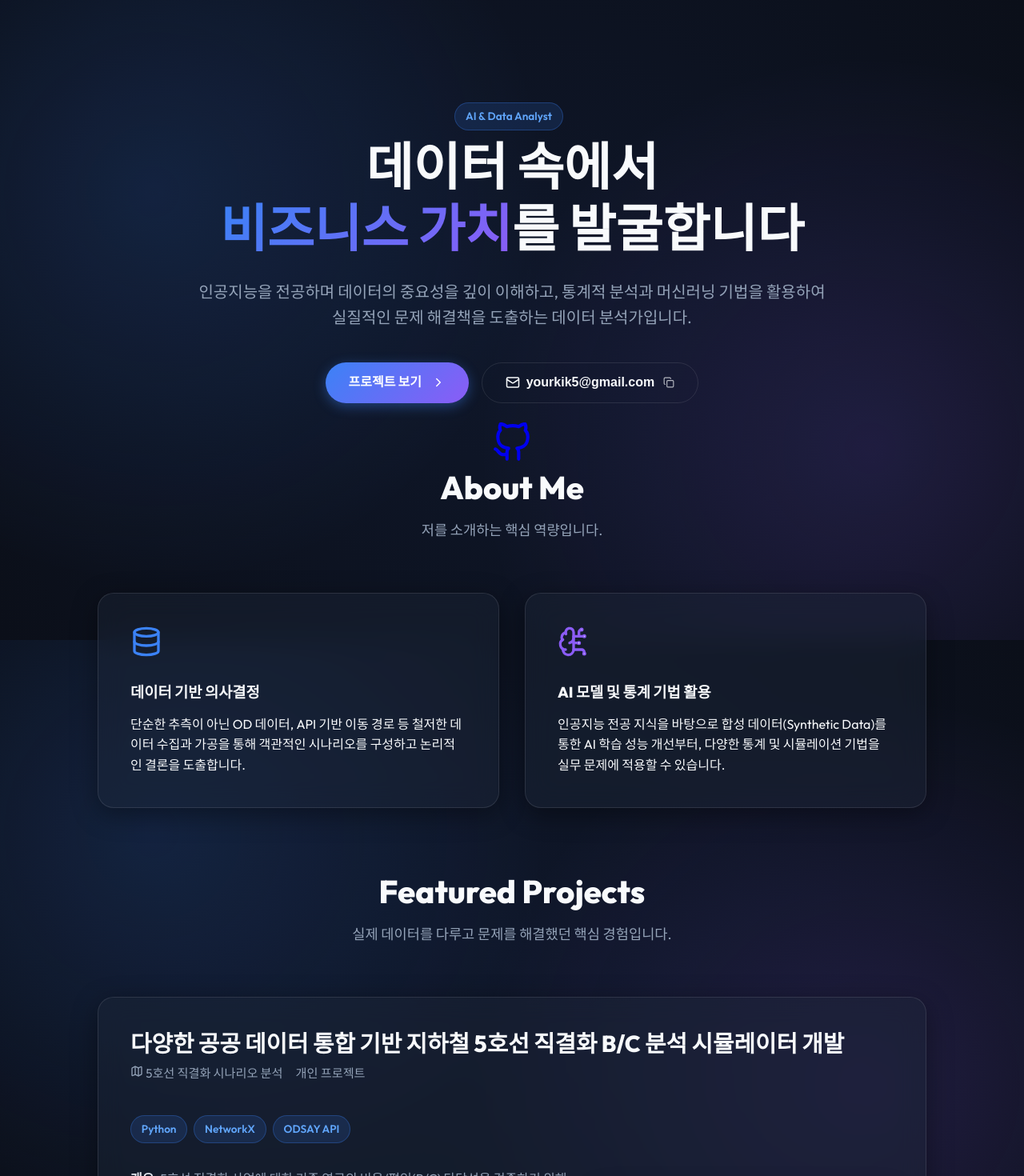
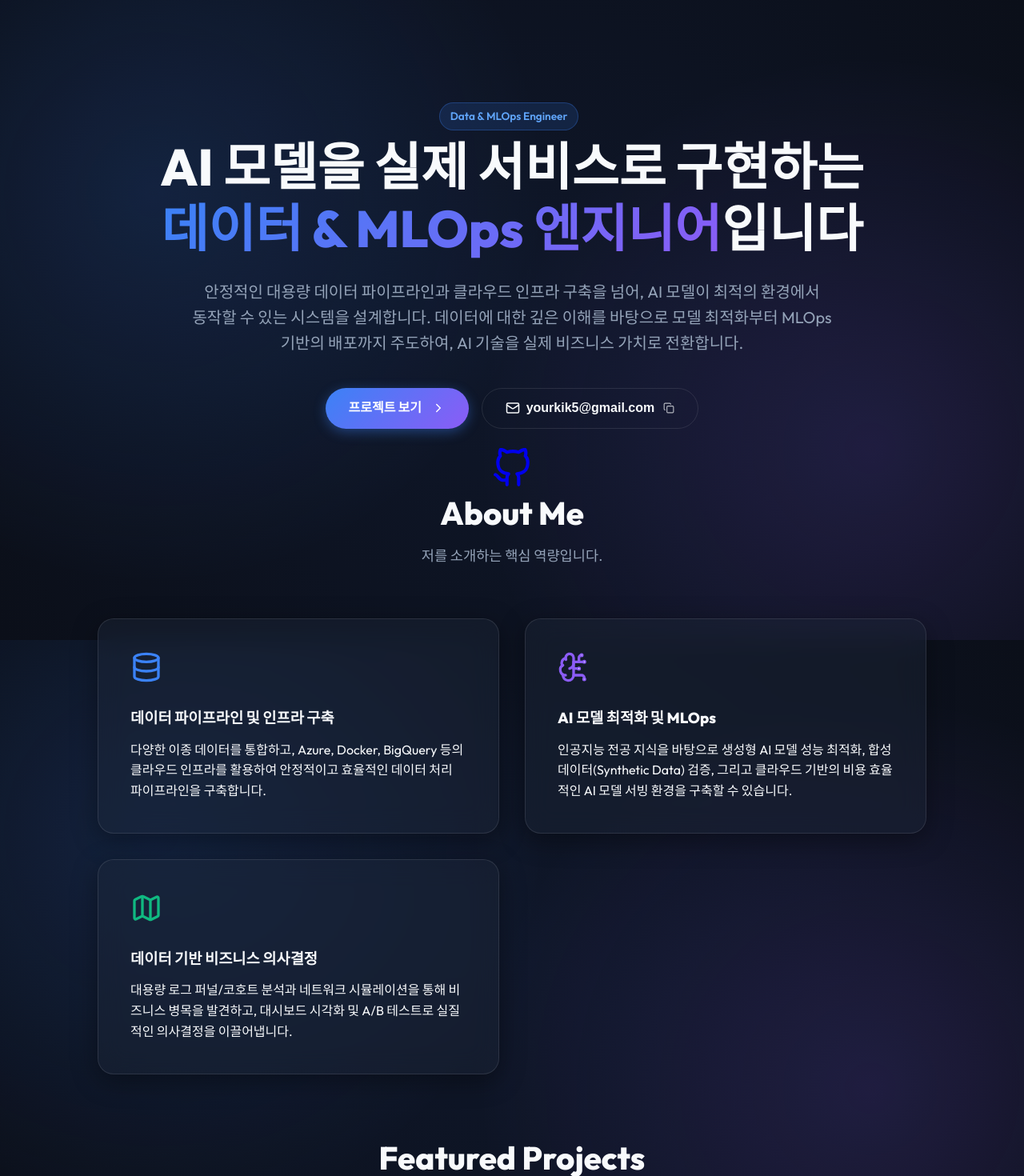
Before and after one commit to yourkik/Portfolio, a React (Vite) app: page / in a window 1280 px wide. Shown: the top 1470 px of the page at 80% size. Built offline with nearby package versions, Linux system fonts and the light colour scheme; a web font is replaced by a local one.

Commit message:
Update data.js
데이터 엔지니어, AI 전문가에 초점 맞춘 글귀로 수정

```diff
--- a/src/data.js
+++ b/src/data.js
@@ -5,13 +5,13 @@ import synthetic from './assets/syntheticResult.png';
 
 export const portfolioData = {
   hero: {
-    tag: "AI & Data Analyst",
+    tag: "Data & MLOps Engineer",
     title: {
-      regular: "데이터 속에서 ",
-      gradient: "비즈니스 가치",
-      suffix: "를 발굴합니다"
+      regular: "AI 모델을 실제 서비스로 구현하는",
+      gradient: "데이터 & MLOps 엔지니어",
+      suffix: "입니다"
     },
-    description: "인공지능을 전공하며 데이터의 중요성을 깊이 이해하고, 통계적 분석과 머신러닝 기법을 활용하여 실질적인 문제 해결책을 도출하는 데이터 분석가입니다.",
+    description: "안정적인 대용량 데이터 파이프라인과 클라우드 인프라 구축을 넘어, AI 모델이 최적의 환경에서 동작할 수 있는 시스템을 설계합니다. 데이터에 대한 깊은 이해를 바탕으로 모델 최적화부터 MLOps 기반의 배포까지 주도하여, AI 기술을 실제 비즈니스 가치로 전환합니다.",
     email: "yourkik5@gmail.com",
     socialLinks: [
       {
@@ -23,18 +23,25 @@ export const portfolioData = {
   },
   about: [
     {
-      id: "data-decision",
+      id: "data-engineering",
       iconName: "Database",
       iconColor: "#3b82f6",
-      title: "데이터 기반 의사결정",
-      description: "단순한 추측이 아닌 OD 데이터, API 기반 이동 경로 등 철저한 데이터 수집과 가공을 통해 객관적인 시나리오를 구성하고 논리적인 결론을 도출합니다."
+      title: "데이터 파이프라인 및 인프라 구축",
+      description: "다양한 이종 데이터를 통합하고, Azure, Docker, BigQuery 등의 클라우드 인프라를 활용하여 안정적이고 효율적인 데이터 처리 파이프라인을 구축합니다."
     },
     {
-      id: "ai-model",
+      id: "ai-mlops",
       iconName: "BrainCircuit",
       iconColor: "#8b5cf6",
-      title: "AI 모델 및 통계 기법 활용",
-      description: "인공지능 전공 지식을 바탕으로 합성 데이터(Synthetic Data)를 통한 AI 학습 성능 개선부터, 다양한 통계 및 시뮬레이션 기법을 실무 문제에 적용할 수 있습니다."
+      title: "AI 모델 최적화 및 MLOps",
+      description: "인공지능 전공 지식을 바탕으로 생성형 AI 모델 성능 최적화, 합성 데이터(Synthetic Data) 검증, 그리고 클라우드 기반의 비용 효율적인 AI 모델 서빙 환경을 구축할 수 있습니다."
+    },
+    {
+      id: "data-decision",
+      iconName: "Map",
+      iconColor: "#10b981",
+      title: "데이터 기반 비즈니스 의사결정",
+      description: "대용량 로그 퍼널/코호트 분석과 네트워크 시뮬레이션을 통해 비즈니스 병목을 발견하고, 대시보드 시각화 및 A/B 테스트로 실질적인 의사결정을 이끌어냅니다."
     }
   ],
   projects: [
@@ -80,9 +87,9 @@ export const portfolioData = {
         { text: "팀 프로젝트" }
       ],
       tags: ["Azure AKS", "Docker", "CatVTON", "SAM", "MLOps"],
-      overview: "온라인 의류 반품률 감소를 위한 가상 피팅 서비스 프로젝트에서 CatVTON 기반 이미지 생성 기능을 개발하고, Azure 클라우드 인프라 기반의 AI 파이프라인을 구축했습니다.",
-      approach: "사람 인식 개선을 위해 CatVTON과 SAM, Grounding DINO를 연계하여 이미지 생성 품질을 높였고, 고용량 GPU 연산을 분리 처리하여 안정성을 확보했습니다. 전체 프로젝트를 Docker 컨테이너화하여 ACR(Azure Container Registry)을 통해 AKS(Azure Kubernetes Service)에 배포했습니다.",
-      result: "최초 콜드 스타트를 제외하고 1분 이내의 생성 성능을 확보했으며, AKS Auto-Scaling 및 Service Bus를 통한 메시지 대기열 방식을 적용하여 트래픽 폭증 대응과 미사용 시 비용 절감(비용 효율성)을 달성했습니다.",
+      overview: "온라인 의류 반품률 감소를 위한 가상 피팅 서비스 프로젝트에서 CatVTON 기반 이미지 생성 기능을 개발하고, Azure 클라우드 인프라 기반의 비용 효율적인 AI 파이프라인을 구축했습니다.",
+      approach: "여러 AI 모델의 비용을 시각화하는 대시보드를 구축하여 가장 효율적인 CatVTON 인스턴스를 채택했습니다. 전체 프로젝트를 Docker 컨테이너화하여 ACR(Azure Container Registry)을 통해 AKS(Azure Kubernetes Service)에 배포했습니다.",
+      result: "초기 AI 모델 선택 시 비용 분석을 통해 IDM-VTON 대비 월 $3,654의 인프라 비용을 절감했습니다. 또한 AKS Auto-Scaling을 적용하여 트래픽 폭증 대응과 미사용 시 비용 절감 효과를 극대화했습니다.",
       image: fittingSpaceDashboard,
       links: [
         { title: "GitHub", url: "https://github.com/hyeeeee-kim/FittingSpace", iconName: "github" }
```
